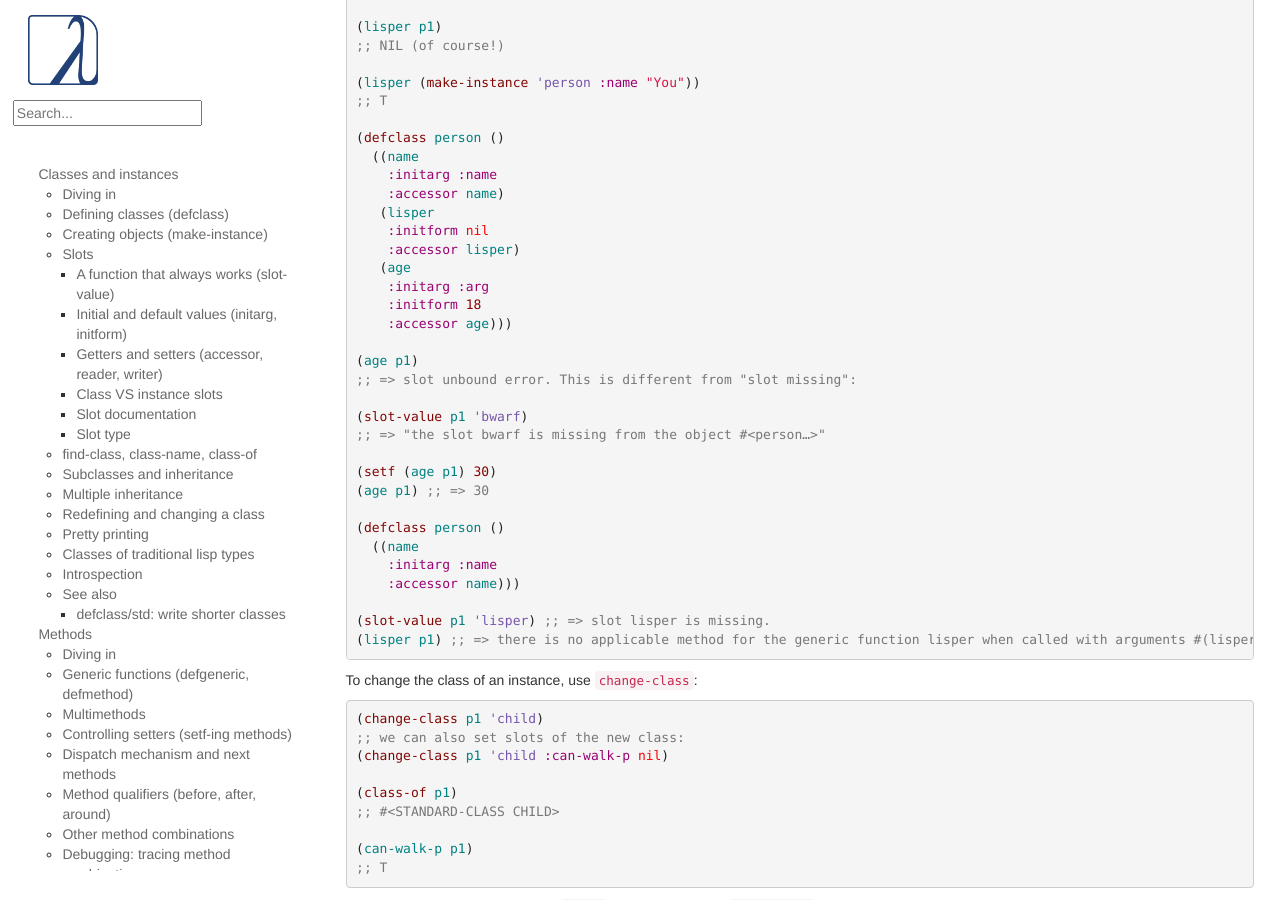
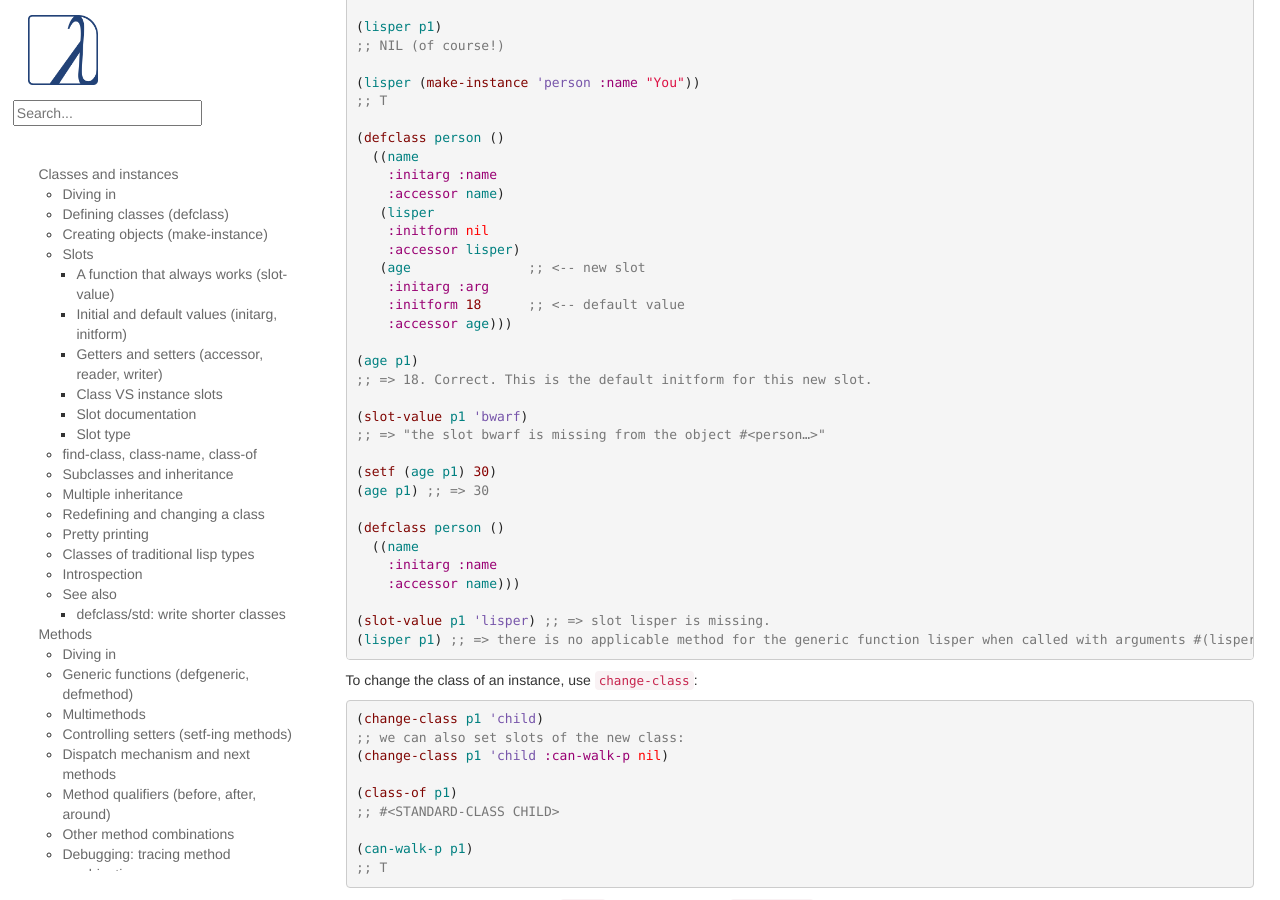
Before and after one commit to LispCookbook/cl-cookbook, a Jekyll site: the page built from clos.md, in a window 1280 px wide and 900 px high, scrolled down 7612 px. Built offline with Jekyll 4.4.1, drawn with Linux system fonts in a browser that asks for light colours.

Commit message:
CLOS: fix comment (we get the default initform for new slot age)
fixes #429

```diff
--- a/clos.md
+++ b/clos.md
@@ -538,13 +538,13 @@ Changing, adding, removing slots,...
    (lisper
     :initform nil
     :accessor lisper)
-   (age
+   (age               ;; <-- new slot
     :initarg :arg
-    :initform 18
+    :initform 18      ;; <-- default value
     :accessor age)))
 
 (age p1)
-;; => slot unbound error. This is different from "slot missing":
+;; => 18. Correct. This is the default initform for this new slot.
 
 (slot-value p1 'bwarf)
 ;; => "the slot bwarf is missing from the object #<person…>"
```
